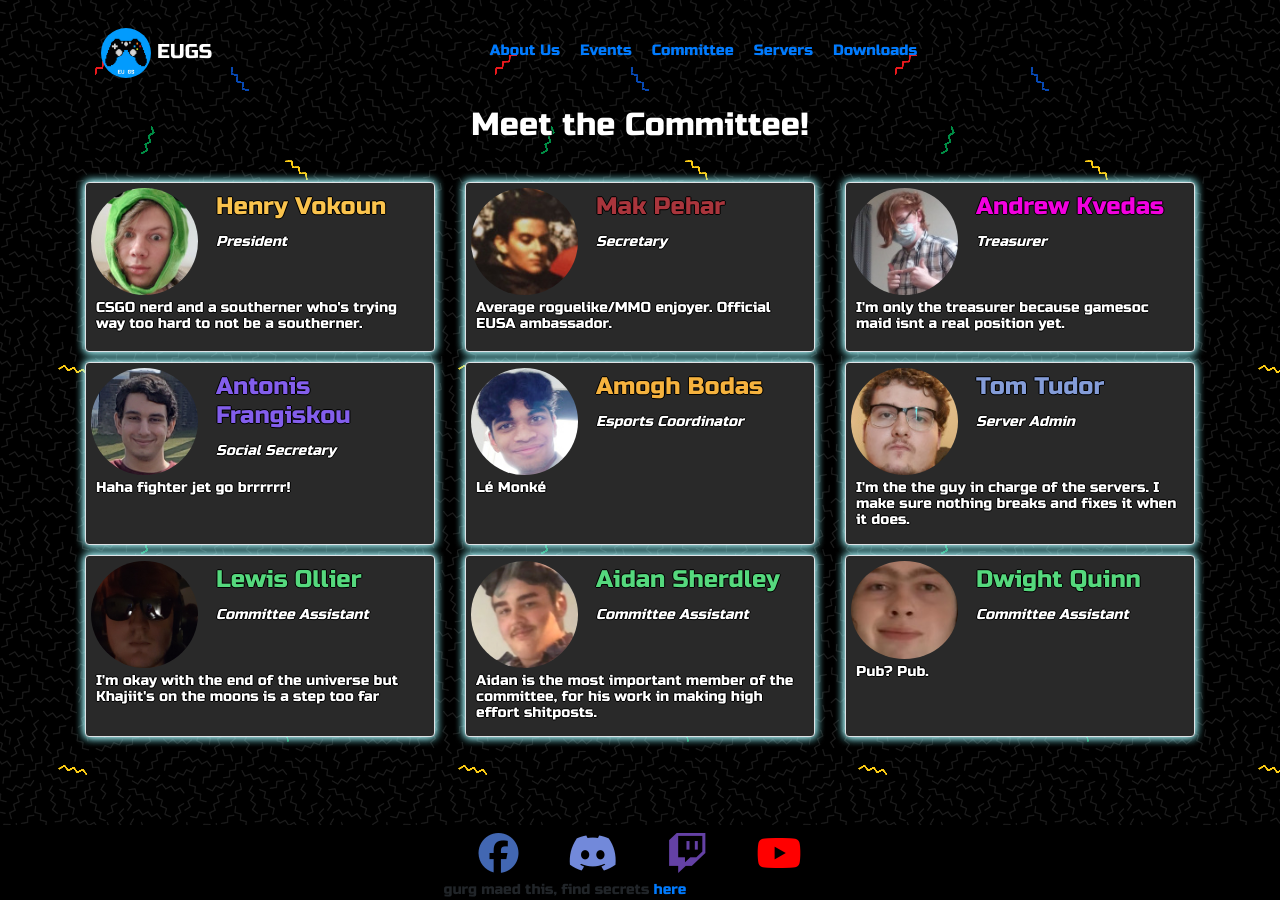
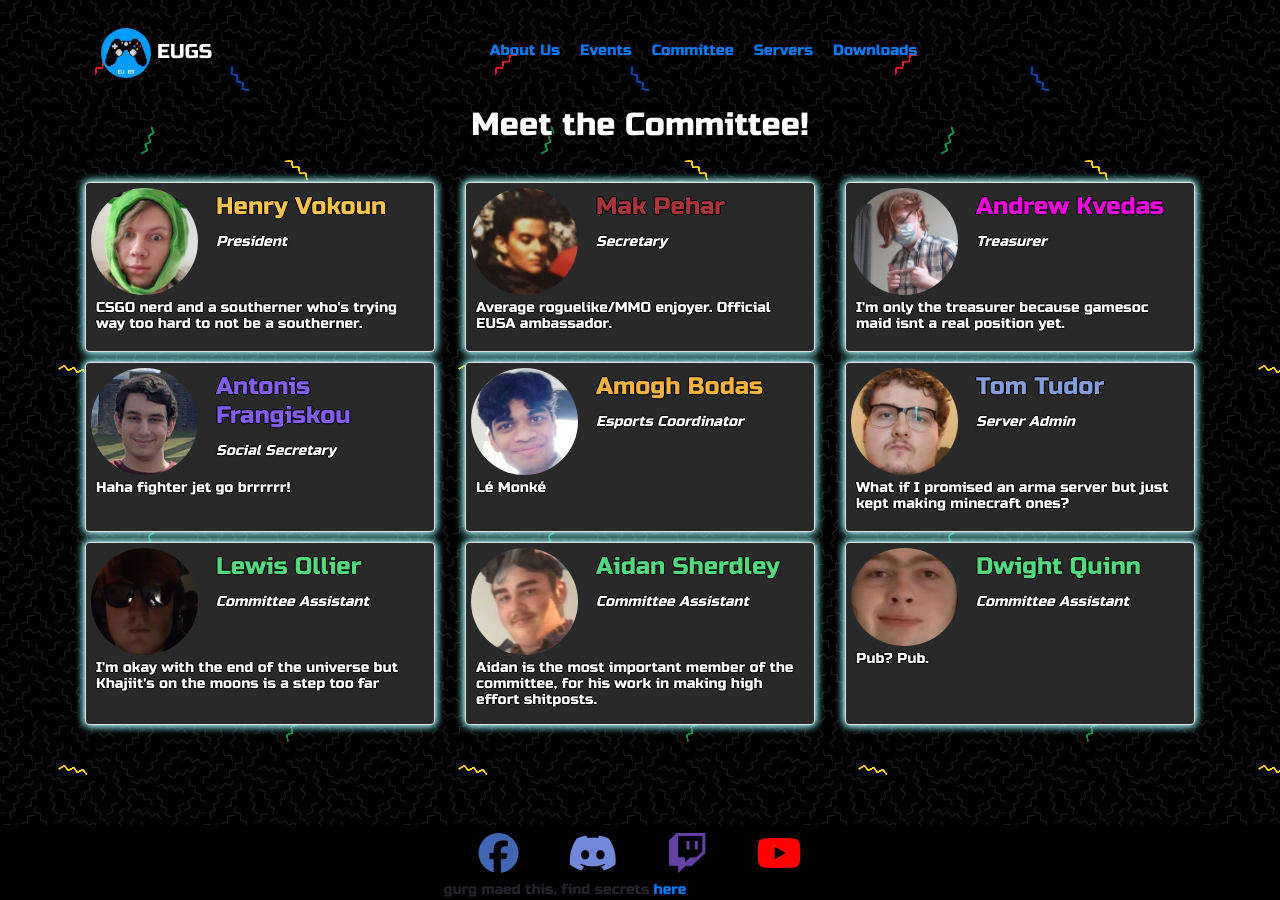
Before and after one commit to Ninteedo/eugs_website, a Jekyll site: the page built from committee.html, in a window 1280 px wide. Built offline with Jekyll 4.4.1, drawn with Linux system fonts in a browser that asks for light colours; nearby versions of some CDN libraries.

Commit message:
Update committee.yml

```diff
--- a/_data/committee.yml
+++ b/_data/committee.yml
@@ -37,7 +37,7 @@
   pic: admin.jpg
   role: Server Admin
   title: The Mad King
-  quote: I'm the the guy in charge of the servers. I make sure nothing breaks and fixes it when it does.
+  quote: What if I promised an arma server but just kept making minecraft ones?
   colour: color:#849cd8
 
 - name: Lewis Ollier
```
